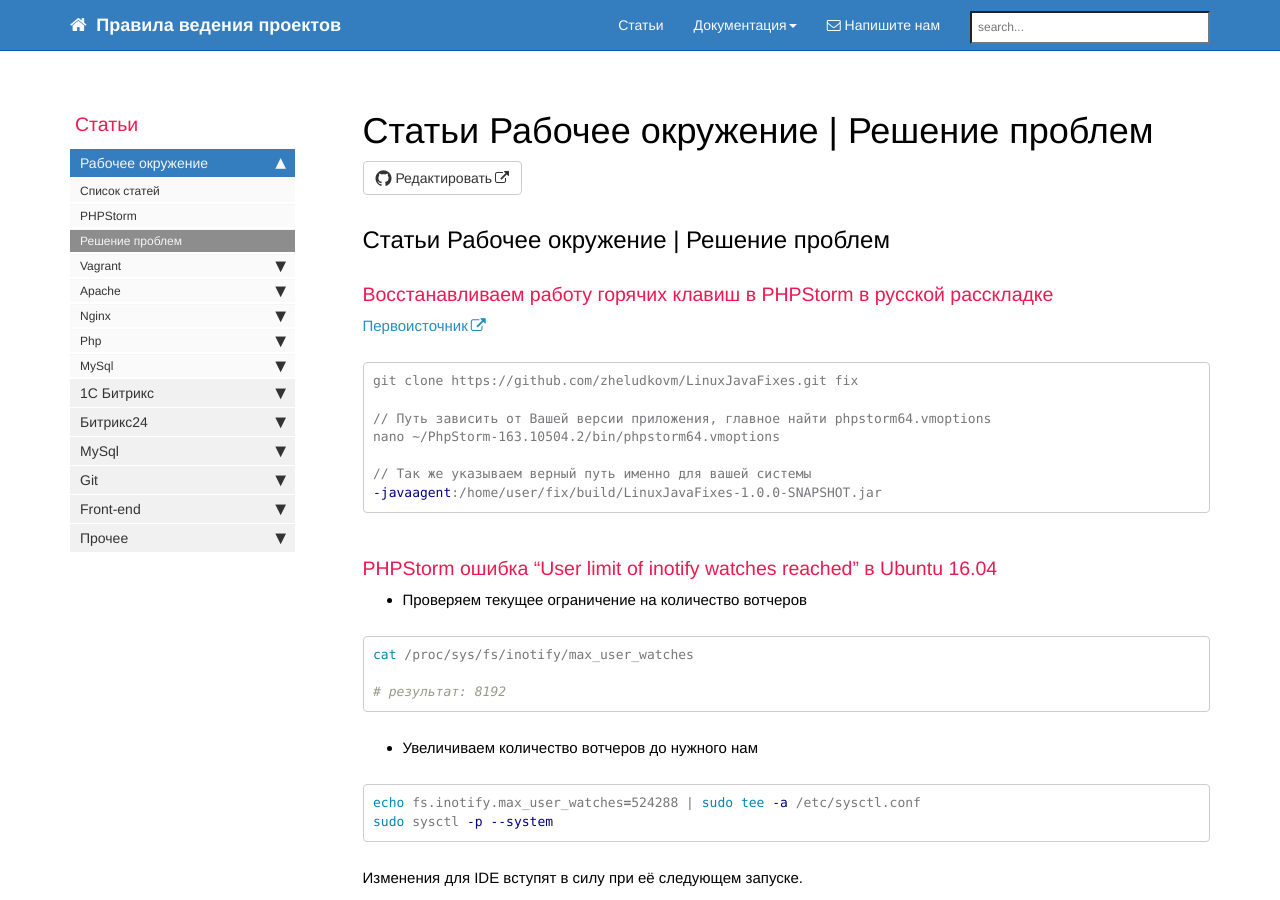
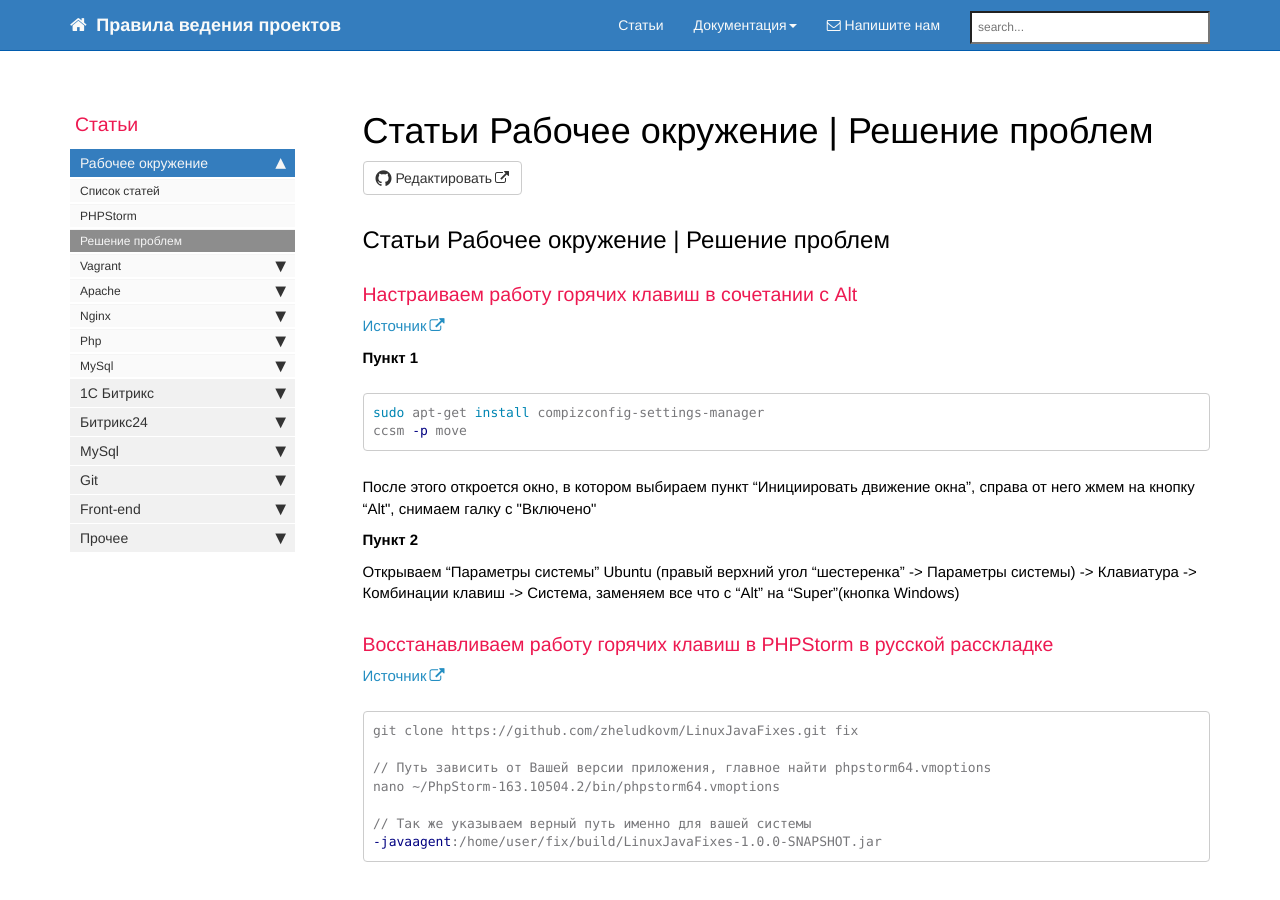
Before and after one commit to gdecider/gdecider.github.io, a Jekyll site: the page built from pages/articles/articles_env-reshenie-problem.md, in a window 1280 px wide and 900 px high. Built offline with Jekyll 4.4.1, drawn with Linux system fonts in a browser that asks for light colours; nearby versions of some CDN libraries; comment, search, counter and statistics services are not loaded.

Commit message:
Update articles_env-reshenie-problem.md

````diff
--- a/pages/articles/articles_env-reshenie-problem.md
+++ b/pages/articles/articles_env-reshenie-problem.md
@@ -9,9 +9,26 @@ folder: articles
 
 ## Статьи Рабочее окружение | Решение проблем
 
+### Настраиваем работу горячих клавиш в сочетании с Alt
+
+[Источник](https://askubuntu.com/questions/521423/how-can-i-disable-altclick-window-dragging/521447#521447)
+
+**Пункт 1**
+
+```bash
+sudo apt-get install compizconfig-settings-manager
+ccsm -p move
+```
+После этого откроется окно, в котором выбираем пункт "Инициировать движение окна", справа от него жмем на кнопку "Alt<Button1>", снимаем галку с "Включено"
+
+**Пункт 2**
+
+Открываем "Параметры системы" Ubuntu (правый верхний угол "шестеренка" -> Параметры системы) -> Клавиатура -> Комбинации клавиш -> Система, заменяем все что с "Alt" на "Super"(кнопка Windows)
+
+
 ### Восстанавливаем работу горячих клавиш в PHPStorm в русской расскладке
 
-[Первоисточник](https://www.kobzarev.com/soft/chinim-goryachie-klavishi-phpstorm-v-russkoy-raskladke-pod-ubuntu/)
+[Источник](https://www.kobzarev.com/soft/chinim-goryachie-klavishi-phpstorm-v-russkoy-raskladke-pod-ubuntu/)
 
 ```bash
 git clone https://github.com/zheludkovm/LinuxJavaFixes.git fix
````
